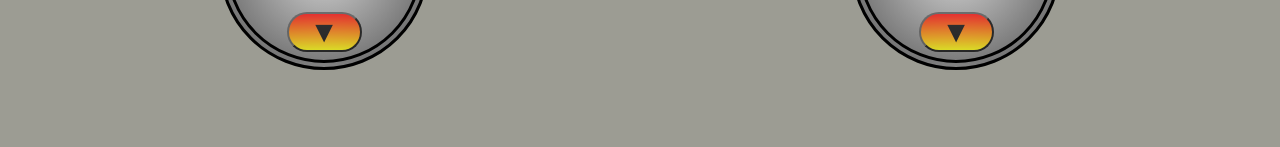
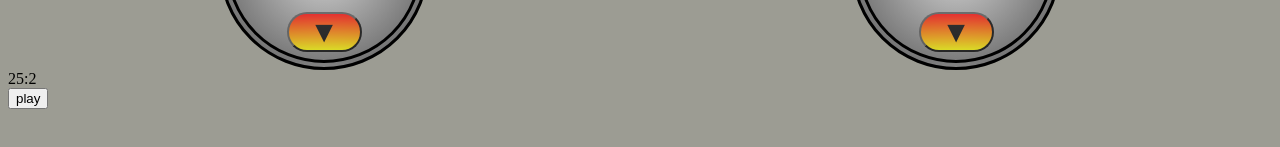
Before and after one commit to andzheyevskiy/25-5-Clock, a React (Vite) app: page / in a window 1280 px wide. Shown: the part 363-510 px from the top of the page. Built offline with nearby package versions, Linux system fonts and the light colour scheme.

Commit message:
Implemented countdown component

```diff
--- a/src/App.jsx
+++ b/src/App.jsx
@@ -1,10 +1,13 @@
 import { useState } from 'react'
 import './App.css'
 import Cronometro from "./assets/cronometro";
+import Contador from './assets/contador';
+
 
 function App() {
   const [breakNumber, setBreakNumber] = useState(5)
   const [sessionNumber, setSessionNumber] = useState(25)
+  const [isBreak, setIsBreak] = useState(false)
 
   return (
     <>
@@ -21,6 +24,12 @@ function App() {
           changeMinutes={setSessionNumber}
         />
       </section>
+      <Contador
+        breakNumber={breakNumber}
+        sessionNumber={sessionNumber}
+        isBreak={isBreak}
+        setIsBreak={setIsBreak}
+      />
     </>
   )
 }
```
